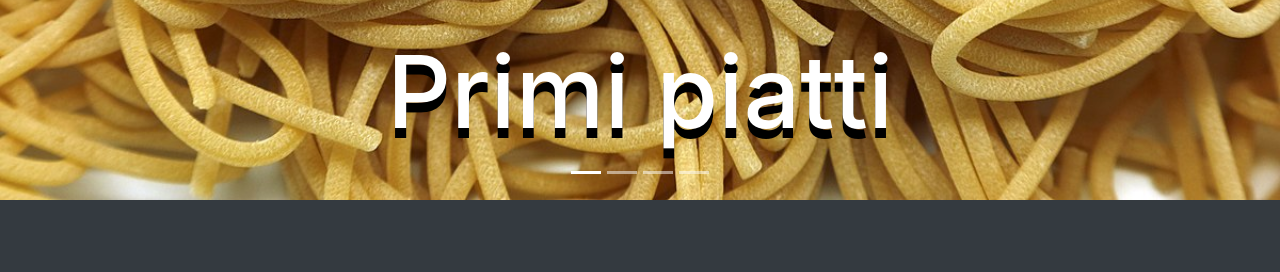
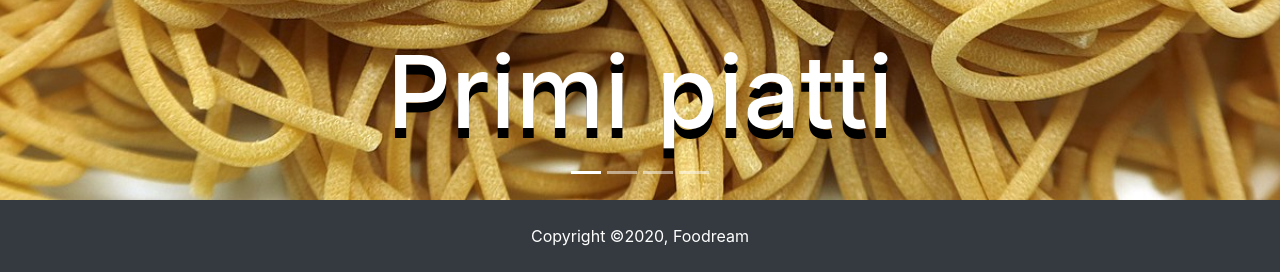
Before and after one commit to PeterBrown98/ProgettoLTW, a PHP site: page /Homepage.html in a window 1280 px wide. Shown: the part 729-1001 px from the top of the page. Before the commit the page ends 929 px from the top, so only its background shows below. Run offline with PHP 8.4, Linux system fonts and the light colour scheme.

Commit message:
se no non posso fare pull

```diff
--- a/CSS/Homepage.css
+++ b/CSS/Homepage.css
@@ -1,17 +1,8 @@
 
-footer{
-  background-color: #343a40!important;
-   text-align: center;
-   color:white;
-   padding: 10px;
-   bottom: 0;
-   width: 100%;
-   position: fixed;
-  }
+
 
 
 h5{
   font-size: 100px;
   text-shadow: 0px 10px black;
-
 }
```
Also changed, not shown: Homepage.html (line endings or trailing spaces).
